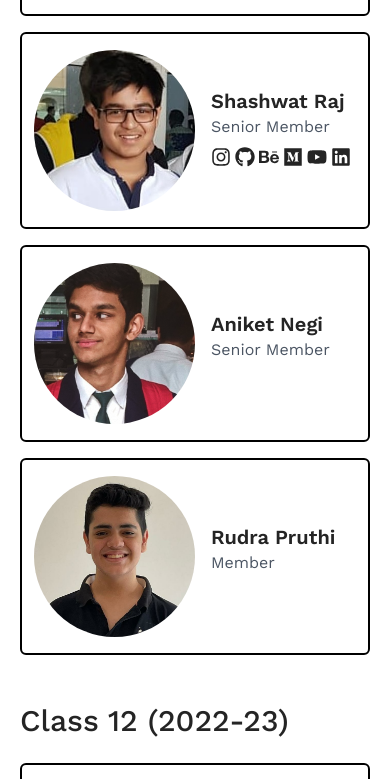
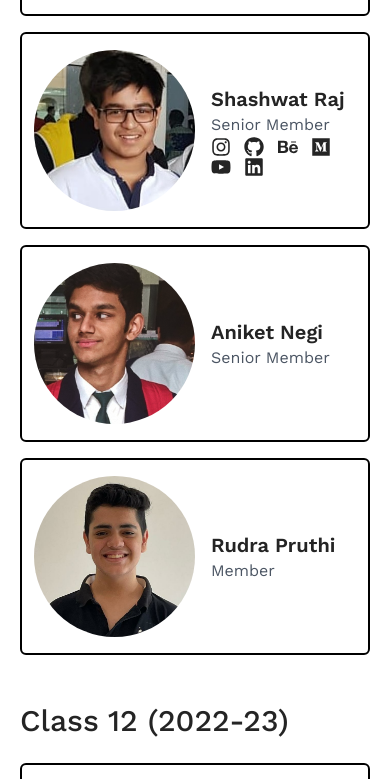
Before and after one commit to RoboKnights-Clan/RoboKnights-Clan.github.io, a Next.js app: page /members in a window 390 px wide. Shown: the part 1401-2180 px from the top of the page. Built offline with nearby package versions, Linux system fonts and the light colour scheme.

Commit message:
fix: socials slightly more responsive

```diff
--- a/pages/members.tsx
+++ b/pages/members.tsx
@@ -45,7 +45,7 @@ const MembersPage = () => {
           <div className="flex flex-col">
             <h3 className="text-xl font-medium text-dark font-sanssm">{mem.name}</h3>
             <p className="text-gray-600">{mem.role}</p>
-            <div className="flex space-x-1 my-2 flex-row">
+            <div className="grid-cols-4 inline-grid grid-flow-row">
               {mem.socials ? (
                 mem.socials.map((social: any, index: number) => {
                   return (
```
